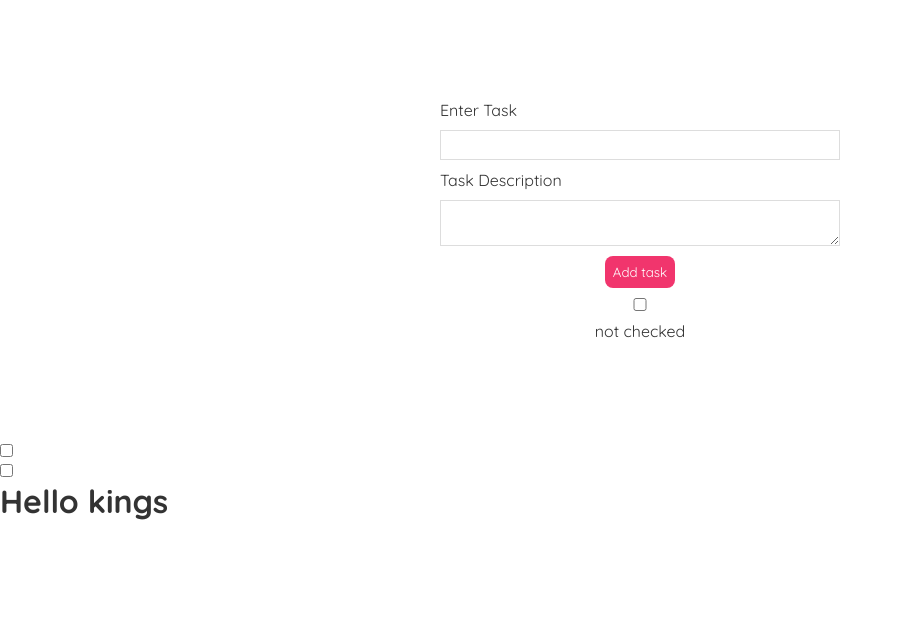
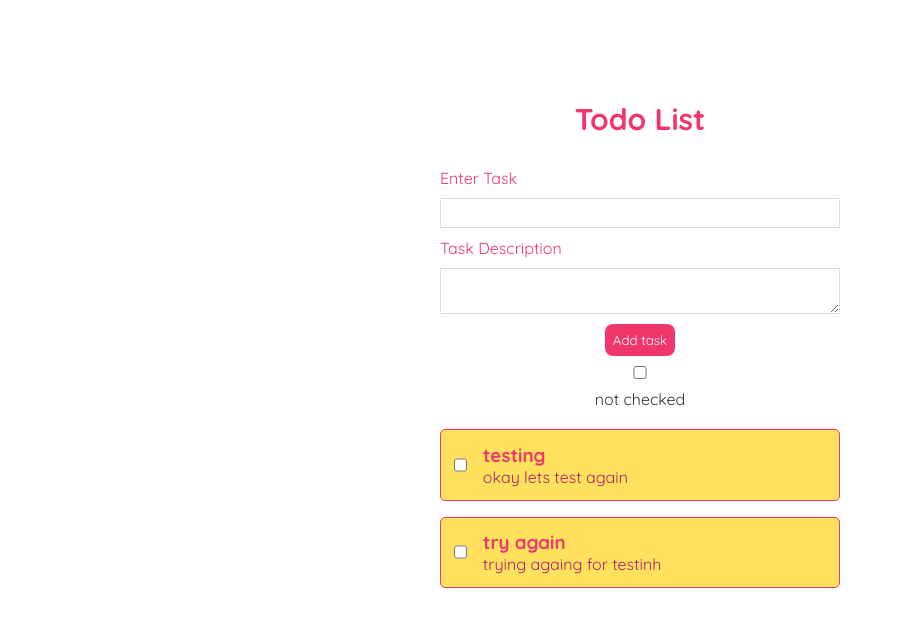
Before and after one commit to Kingsleyetukudo/reactjs-todo-list, a React (Create React App) app: page / in a window 1280 px wide. Shown: the top 626 px of the page, without its empty margins (0-903 px from the left). Built offline with nearby package versions, Linux system fonts and the light colour scheme; data requests are answered from the project's data file.

Commit message:
added css

```diff
--- a/data/db.json
+++ b/data/db.json
@@ -1,10 +1,16 @@
 {
   "tasks": [
     {
-      "id": 7
+      "title": "testing",
+      "body": "okay lets test again",
+      "isdone": false,
+      "id": 1
     },
     {
-      "id": 8
+      "title": "try again",
+      "body": "trying againg for testinh",
+      "isdone": false,
+      "id": 2
     }
   ]
 }
--- a/src/components/AddTask.js
+++ b/src/components/AddTask.js
@@ -28,6 +28,7 @@ const AddTask = () => {
   return (
     <div className="create">
       <form onSubmit={handleSubmit}>
+        <h1>Todo List</h1>
         <div className="input">
           <label>Enter Task</label>
           <input
--- a/src/components/DisplayTasks.js
+++ b/src/components/DisplayTasks.js
@@ -11,39 +11,39 @@ const DisplayTasks = () => {
       });
   }, []);
 
-  const [todoTask, setTodoTask] = useState();
-  const handleChange = (todo) => {
-    setTodoTask(todo);
-    const isdone = {
-      id: todoTask.id,
-      title: todoTask.title,
-      body: todoTask.body,
-      isdone: todoTask.isdone,
-    };
-    console.log(isdone);
-    fetch(`http://localhost:8000/tasks/${todo.id}`, {
-      method: "PUT",
-      headers: { "content-type": "application/json" },
-      body: JSON.stringify(isdone),
-    });
-  };
+  // const handleCheck = (e) => {
+  //   setTodoTask(todoTask.isdone);
+  //   console.log(e.target.checked);
+  // };
+
+  // const [todoTask, setTodoTask] = useState();
+  // const handleChange = (todo) => {
+  //   setTodoTask(todo);
+  //   const isdone = {
+  //     id: todoTask.id,
+  //     title: todoTask.title,
+  //     body: todoTask.body,
+  //     isdone: (todoTask.isdone = true),
+  //   };
+  //   console.log(isdone);
+  //   fetch(`http://localhost:8000/tasks/${todo.id}`, {
+  //     method: "PUT",
+  //     headers: { "content-type": "application/json" },
+  //     body: JSON.stringify(isdone),
+  //   });
+  // };
 
   return (
-    <div>
+    <div className="display-tasks">
       {todos.map((todo) => (
-        <div key={todo.id} onClick={() => handleChange(todo)}>
-          <h1>{todo.title}</h1>
-          <p>{todo.body}</p>
-          <input
-            type="checkbox"
-            checked={todo.isdone}
-            onChange={() => setTodoTask(!todo.isdone)}
-          />
+        <div key={todo.id} className="content-holder">
+          <input type="checkbox" checked={todo.isdone} />
+          <div className="content">
+            <h3>{todo.title}</h3>
+            <p>{todo.body}</p>
+          </div>
         </div>
       ))}
-
-      {/* <p>{todo.isdone ? "checked" : "not checked"}</p> */}
-      <h1>Hello kings </h1>
     </div>
   );
 };
--- a/src/index.css
+++ b/src/index.css
@@ -3,22 +3,26 @@
 /* base styles */
 * {
   margin: 0;
+  padding: 0;
   font-family: "Quicksand";
   color: #333;
 }
 
 /* create new blog form */
-.create {
+.create,
+.display-tasks {
   max-width: 400px;
-  margin: 100px auto;
+  margin: 0 auto;
   text-align: center;
+  margin-top: 100px;
 }
 .create label {
   text-align: left;
   display: block;
+  color: #f1356d;
 }
-.create h2 {
-  font-size: 20px;
+.create h1 {
+  font-size: 30px;
   color: #f1356d;
   margin-bottom: 30px;
 }
@@ -40,3 +44,35 @@
   border-radius: 8px;
   cursor: pointer;
 }
+
+/* content style */
+
+.display-tasks {
+  max-width: 400px;
+  margin: 0 auto;
+  text-align: center;
+  margin-top: 20px;
+}
+
+.content-holder {
+  display: flex;
+  gap: 1rem;
+  text-align: center;
+  border: #f1356d solid 1px;
+  border-radius: 5px;
+  background-color: #ffe15d;
+  margin-bottom: 1rem;
+  padding: 0.8rem;
+}
+
+.content-holder p {
+  color: #b01e68;
+}
+
+.content-holder h3 {
+  color: #f1356d;
+}
+
+.content {
+  text-align: start;
+}
```
